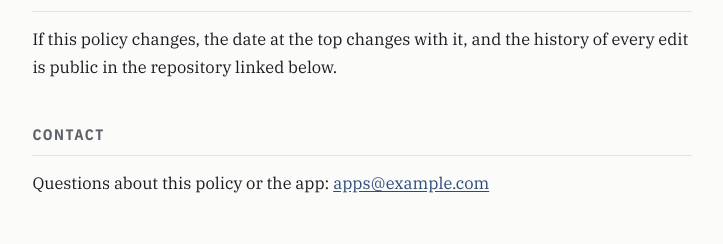
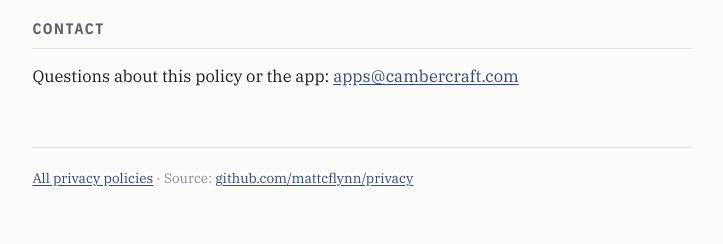
Before and after one commit to mattcflynn/privacy, a plain HTML site: page traildot/index.html in a window 1280 px wide. Shown: the part 1678-1922 px from the top of the page, without its empty margins (278-1001 px from the left). Drawn offline with nearby package versions, Linux system fonts and the light colour scheme.

Commit message:
Set contact email to apps@cambercraft.com

```diff
--- a/traildot/index.html
+++ b/traildot/index.html
@@ -11,7 +11,6 @@
 </head>
 <body>
 <div class="wrap">
-<div class="todo"><p><strong>Before submitting to App Review:</strong> replace the placeholder contact address below by running <code>./set-contact.sh you@yourdomain.com</code> in this repo. That also removes this notice.</p></div>
 <p class="eyebrow">Privacy Policy</p>
 <h1>TrailDot</h1>
 <p class="updated">Last updated 10 September 2026</p>
@@ -46,7 +45,7 @@
 <p>If this policy changes, the date at the top changes with it, and the history of every edit is public in the repository linked below.</p>
 
 <h2>Contact</h2>
-<p>Questions about this policy or the app: <a href="mailto:apps@example.com">apps@example.com</a></p>
+<p>Questions about this policy or the app: <a href="mailto:apps@cambercraft.com">apps@cambercraft.com</a></p>
 
 <footer><p><a href="../">All privacy policies</a> &middot; Source: <a href="https://github.com/mattcflynn/privacy">github.com/mattcflynn/privacy</a></p></footer>
 </div></body></html>
```
Also changed, not shown: long-player/index.html (+1 -2 lines), studioscan/index.html (+1 -2 lines).
